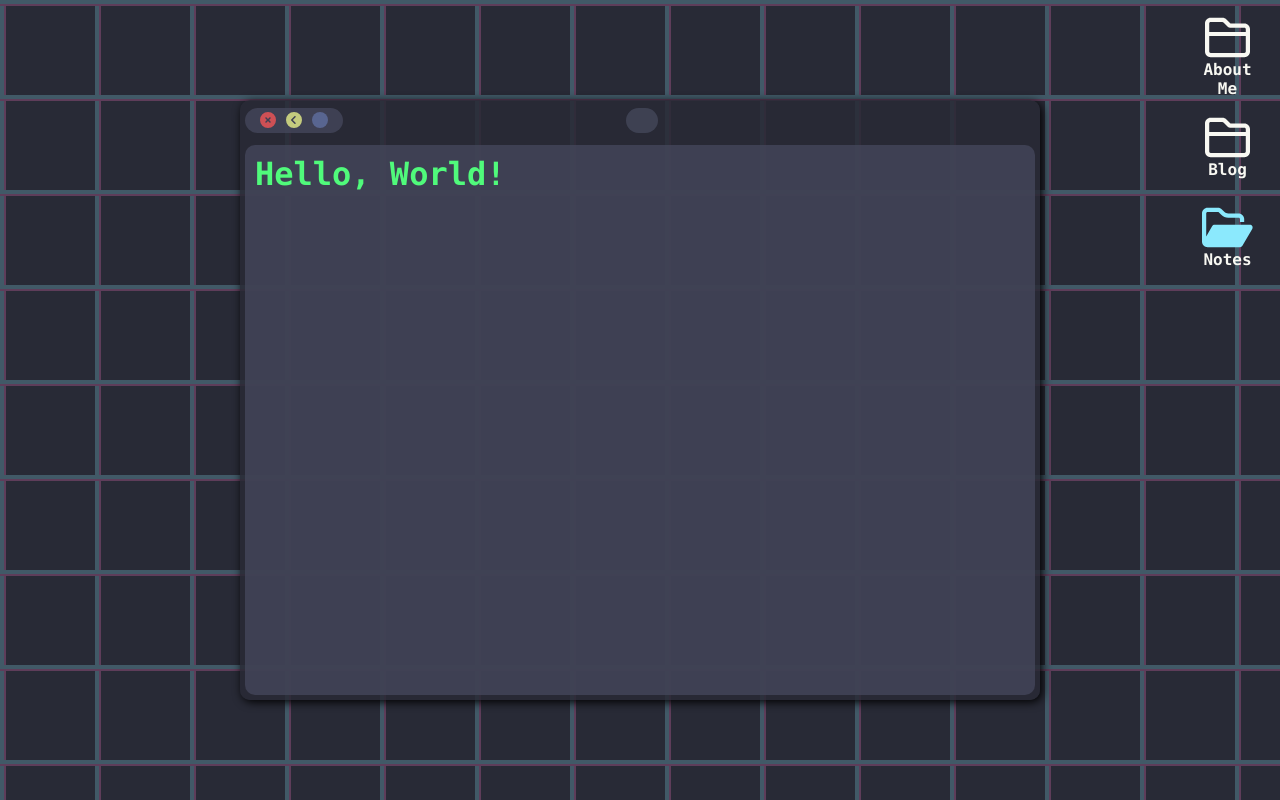
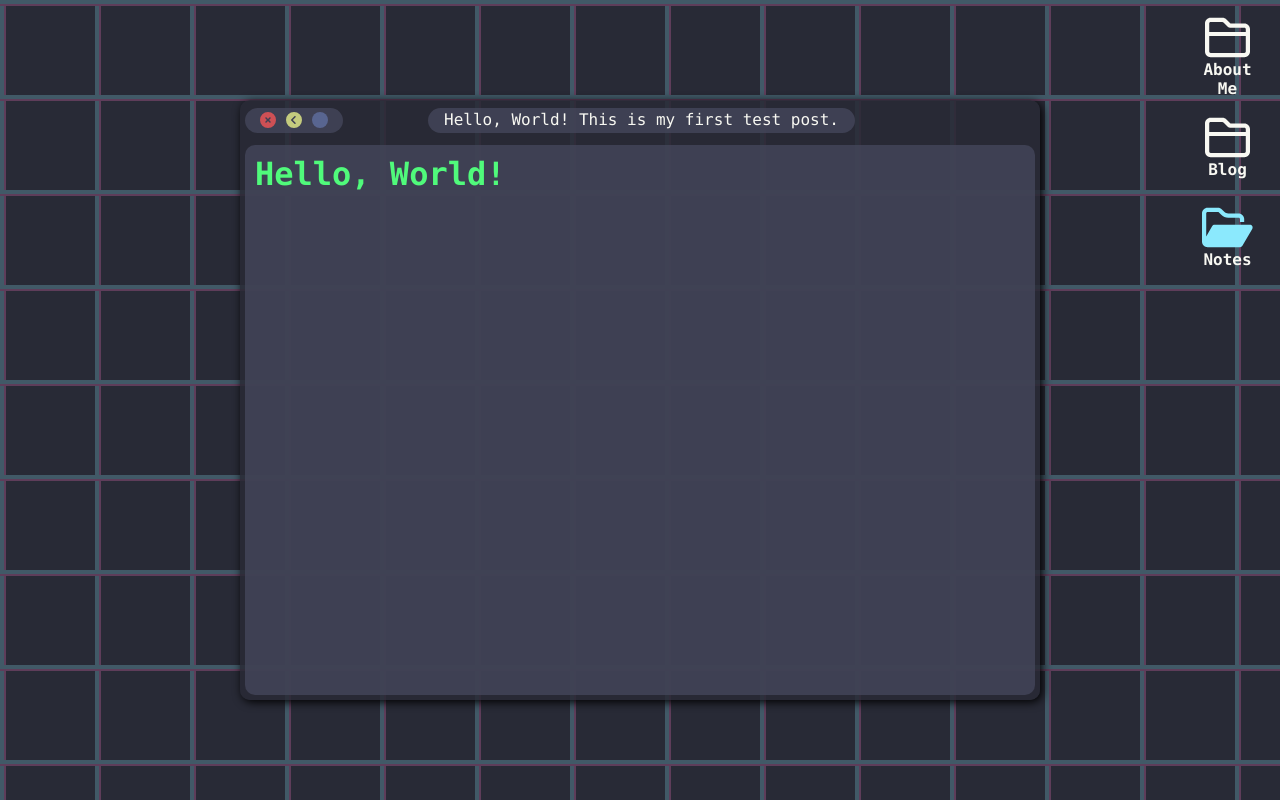
Before and after one commit to brian-reeder/brian-reeder.github.io, a Next.js app: page /notes/1.mdx in a window 1280 px wide. Built offline with nearby package versions, Linux system fonts and the light colour scheme; a web font is replaced by a local one.

Commit message:
Add static paths and components to template.
+ Add getStaticPaths to notes template.
+ Raise context of postDir to function.

```diff
--- a/lib/api.ts
+++ b/lib/api.ts
@@ -1,15 +1,19 @@
 import fs from 'fs';
 import { join } from 'path';
 import matter from 'gray-matter';
+
+export function getPostsDir(dir: string) {
+	return join(process.cwd(), '_posts', dir);
+}
 
 export function getPostsSlugs(postDir: string) {
 	return fs.readdirSync(postDir);
 }
 
-export function getPostBySlug(slug: string, fields: string[] =[], postDir: string) {
+export function getPostBySlug(slug: string, fields: string[] =[], dir: string) {
 	//const realSlug = slug.replace(/\.md$/,'');
 	//const fullPath = join(postDir, `${realSlug}.md`);
-	const fullPath = join(postDir, slug);
+	const fullPath = join(getPostsDir(dir), slug);
 	const fileContents = fs.readFileSync(fullPath, 'utf8');
 	const { data, content } = matter(fileContents);
 
@@ -37,10 +41,9 @@ export function getPostBySlug(slug: string, fields: string[] =[], postDir: strin
 }
 
 export function getAllPosts(fields: string[] = [], dir: string) {
-	const postDir = join(process.cwd(), '_posts', dir);
-	const slugs  = getPostsSlugs(postDir);
+	const slugs  = getPostsSlugs(getPostsDir(dir));
 
-	const posts = slugs.map((slug) => getPostBySlug(slug, fields, postDir)).sort((post1, post2) => (post1.date > post2.date ? -1 : 1));
+	const posts = slugs.map((slug) => getPostBySlug(slug, fields, dir)).sort((post1, post2) => (post1.date > post2.date ? -1 : 1));
 
 	return posts;
 }
--- a/pages/notes/[slug].tsx
+++ b/pages/notes/[slug].tsx
@@ -1,11 +1,44 @@
+import { getAllPosts, getPostBySlug } from '../../lib/api.ts';
+
 import Window from '../../components/Window';
 
-export default function Post() {
+export default function Post({ post }) {
 	return(
 	  <>
-	    <Window back="/notes">
+	    <Window back="/notes" title={ post.title }>
 	      <h1>Hello, World!</h1>
 	    </Window>
 	  </>
 	);
 };
+
+export async function getStaticProps({ params }) {
+	const post = getPostBySlug(params.slug,[
+		'title',
+		'date',
+		'content',
+		'slug',
+	], 'notes');
+	return {
+		props: {
+			post: {
+				...post,
+			},
+		},
+	};
+};
+
+export async function getStaticPaths() {
+	const posts = getAllPosts(['slug'], 'notes');
+
+	return {
+		paths: posts.map((post) => {
+			return {
+				params: {
+					slug: post.slug,
+				},
+			}
+		}),
+		fallback: false,
+	};
+};
```
